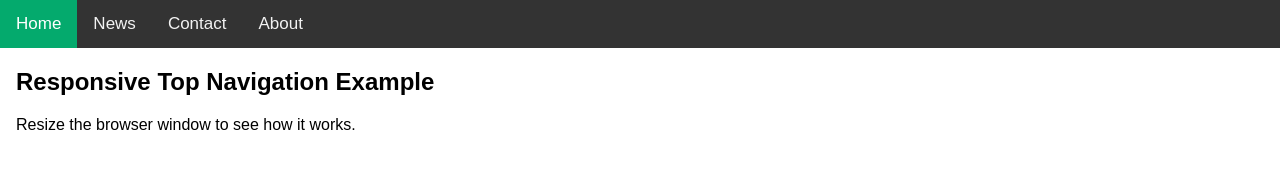
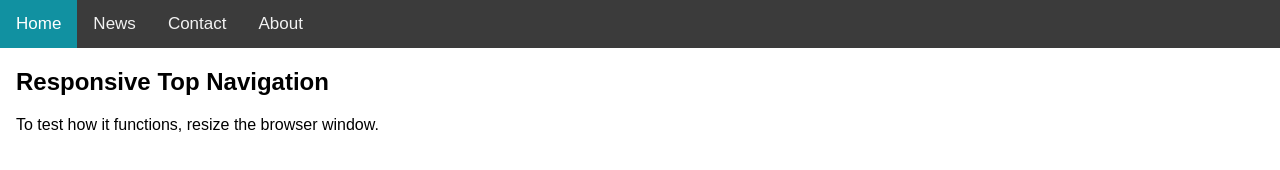
Before and after one commit to Rahat-bin-abdullah-omi/Bondstein, a plain HTML site: page Task 1/index.html in a window 1280 px wide. Drawn offline with Linux system fonts and the light colour scheme.

Commit message:
minor changes on UI, Header and Paragraph

```diff
--- a/css/style.css
+++ b/Task 1/css/style.css
@@ -5,7 +5,7 @@ body {
 
 .topnav {
     overflow: hidden;
-    background-color: #333;
+    background-color: #3b3b3b;
 }
 
 .topnav a {
@@ -19,12 +19,12 @@ body {
 }
 
 .topnav a:hover {
-    background-color: #ddd;
+    background-color: #da2840;
     color: black;
 }
 
 .topnav a.active {
-    background-color: #04AA6D;
+    background-color: #1191a1;
     color: white;
 }
 
--- a/index.html
+++ b/Task 1/index.html
@@ -26,8 +26,8 @@
             </div>
 
             <div style="padding-left:16px">
-                <h2>Responsive Top Navigation Example</h2>
-                <p>Resize the browser window to see how it works.</p>
+                <h2>Responsive Top Navigation</h2>
+                <p>To test how it functions, resize the browser window.</p>
             </div>
         </nav>
     </header>
```
Also changed, not shown: Task 1/js/script.js (renamed from js/script.js).
